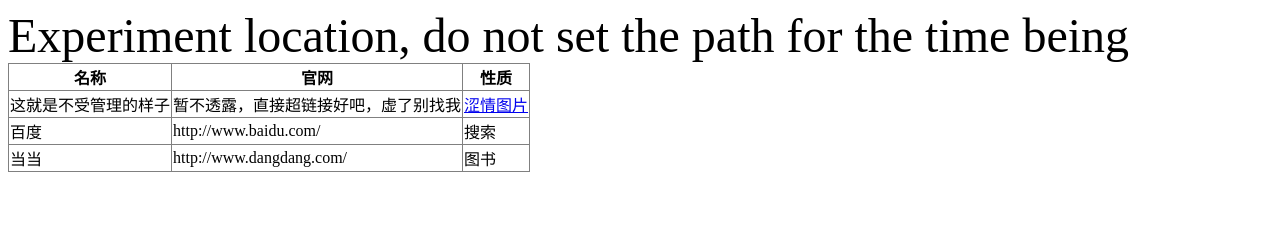
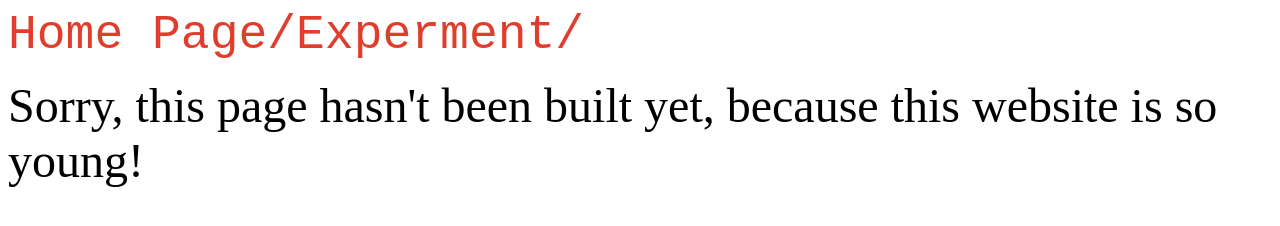
Before and after one commit to hyouself/Experiment, a plain HTML site: page index.html in a window 1280 px wide. Drawn offline with Linux system fonts and the light colour scheme.

Commit message:
Update index.html

```diff
--- a/index.html
+++ b/index.html
@@ -1,24 +1,2 @@
-<font size="20">Experiment location, do not set the path for the time being</font>
-<table border="1" style="border-collapse: collapse;">
-   <tr>
-      <th>名称</th>
-      <th>官网</th>
-      <th>性质</th>
-    </tr>
-    <tr>
-       <td>这就是不受管理的样子</td>
-      <td>暂不透露，直接超链接好吧，虚了别找我</td>
-      <td><a href="https://m.bilibili.com/video/BV1GJ411x7h7?" target="_blank">涩情图片</a>
-</td>
-     </tr>
-    <tr>
-        <td>百度</td>
-      <td>http://www.baidu.com/</td>
-      <td>搜索</td>
-   </tr>
-   <tr>
-       <td>当当</td>
-      <td>http://www.dangdang.com/</td>
-      <td>图书</td>
-   </tr>
-</table>
+<p><span style="font-size: 36pt;"><span style="font-size: 36pt; color: #e03e2d; font-family: 'courier new', courier, monospace;">Home Page/Experment/</span><br /></span></p>
+<p><span style="font-size: 36pt;">Sorry, this page hasn't been built yet, because this website is so young!<br /></span></p>
```
